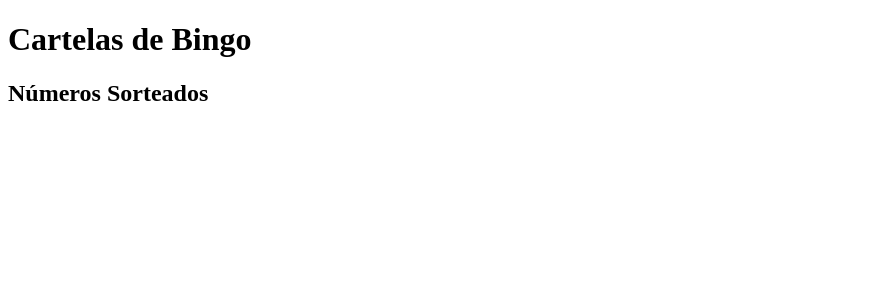
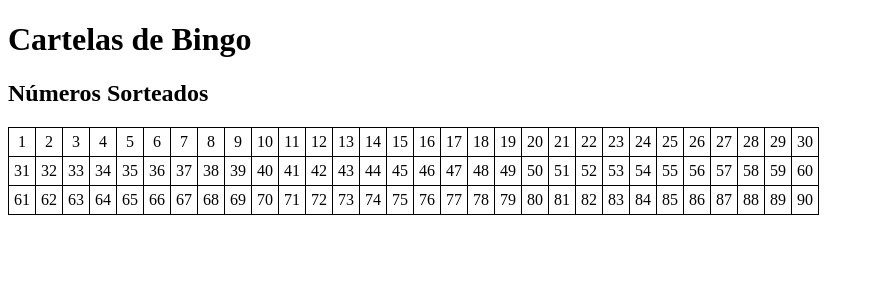
Before and after one commit to 879372/bingo-djago, a Django app: page /salvar_numeros_sorteados/ in a window 1280 px wide. Shown: the top 300 px of the page, without its empty margins (0-874 px from the left). Run offline with Django 5.2, Linux system fonts and the light colour scheme; data comes from the database, SQL or seed files in the repository.

Commit message:
Add files via upload

```diff
--- a/polls/templates/bingo/bingo_cards.html
+++ b/polls/templates/bingo/bingo_cards.html
@@ -53,6 +53,33 @@
             text-decoration: none;
             cursor: pointer;
         }
+
+        li {
+            list-style-type: none;
+          }
+
+
+        {% comment %} #lista-numeros-sorteados{
+            display:flex;
+            justify-content:center;
+            position:relative;
+            align-itens:center;
+            align-self:center;
+            width: 50px;
+            height: 50px;
+        }
+
+        #lista-numeros-sorteados li{
+            background-color: red;
+            padding:50px;
+            border-radius: 80px;
+            list-style-type: none;
+            text-align:center;
+            align-itens:center;
+            align-self:center;
+        } {% endcomment %}
+
+
     </style>
 </head>
 <body>
@@ -102,7 +129,27 @@
             <p id="modal-text"></p>
         </div>
     </div>
+    <div class='tabela' id="tabelaBingo">
+        <table>
+            <tr>
+                <td>1</td><td>2</td><td>3</td><td>4</td><td>5</td><td>6</td><td>7</td><td>8</td><td>9</td><td>10</td>
+                <td>11</td><td>12</td><td>13</td><td>14</td><td>15</td><td>16</td><td>17</td><td>18</td><td>19</td><td>20</td>
+                <td>21</td><td>22</td><td>23</td><td>24</td><td>25</td><td>26</td><td>27</td><td>28</td><td>29</td><td>30</td>
+            </tr>
+            <tr>
+                <td>31</td><td>32</td><td>33</td><td>34</td><td>35</td><td>36</td><td>37</td><td>38</td><td>39</td><td>40</td>
+                <td>41</td><td>42</td><td>43</td><td>44</td><td>45</td><td>46</td><td>47</td><td>48</td><td>49</td><td>50</td>
+                <td>51</td><td>52</td><td>53</td><td>54</td><td>55</td><td>56</td><td>57</td><td>58</td><td>59</td><td>60</td>
 
+            </tr>
+            <tr>
+                <td>61</td><td>62</td><td>63</td><td>64</td><td>65</td><td>66</td><td>67</td><td>68</td><td>69</td><td>70</td>
+                <td>71</td><td>72</td><td>73</td><td>74</td><td>75</td><td>76</td><td>77</td><td>78</td><td>79</td><td>80</td>
+                <td>81</td><td>82</td><td>83</td><td>84</td><td>85</td><td>86</td><td>87</td><td>88</td><td>89</td><td>90</td>
+            </tr>
+            <!-- Continuar com os outros números -->
+        </table>
+    </div>
     <script>
         var paused = false;
         var timeoutId = null;
@@ -110,17 +157,28 @@
         var numerosGlobais = [];
         var sorteioKuadra, sorteioKina, sorteioKeno;
 
+
         function verificarNumerosSorteados(numerosSorteados) {
             var numerosCartelas = document.querySelectorAll('.numeros-cartela td');
+            var tabelaBingo = document.getElementById("tabelaBingo");
+            var celulas = tabelaBingo.getElementsByTagName("td");
+            var numeroAtual = numerosSorteados[0];
 
-            var numeroAtual = numerosSorteados[0];
             for (var j = 0; j < numerosCartelas.length; j++) {
                 var numeroCartela = parseInt(numerosCartelas[j].innerText);
                 if (numeroCartela === numeroAtual) {
                     numerosCartelas[j].classList.add('destaque');
                 }
             }
+
+            for (var i = 0; i < celulas.length; i++) {
+                var numeroCelula = parseInt(celulas[i].innerText);
+                if (numeroAtual === numeroCelula) {
+                    celulas[i].classList.add('destaque');
+                }
+            }
         }
+
 
         function atualizarNumeros(numeros, kuadra, kina, keno) {
             numerosGlobais = numeros;
@@ -143,10 +201,13 @@
             var ul = document.getElementById('lista-numeros-sorteados');
             var numero = numerosGlobais[currentIndex];
             var li = document.createElement('li');
-            li.textContent = 'Índice: ' + (currentIndex + 1) + ' - Número: ' + numero;
+            li.textContent = numero;//'Índice: ' + (currentIndex + 1) + ' - Número: ' + numero;
             ul.appendChild(li);
             verificarNumerosSorteados([numero]);
-
+            // Remove elementos antigos para manter apenas os últimos 3
+            while (ul.children.length > 3) {
+                ul.removeChild(ul.firstChild);
+            }
             // Verifica se o índice do número sorteado corresponde ao sorteio da Kuadra
             if (currentIndex + 1 === sorteioKuadra) {
                 openModal('kuadra');
--- a/polls/views.py
+++ b/polls/views.py
@@ -12,7 +12,6 @@ from django.http import JsonResponse
 from django.db.models import Count
 import re
 from django.core.exceptions import ObjectDoesNotExist
-
 
 
 class HomeView(View):
@@ -116,7 +115,7 @@ def bingo_cards(request):
             sorteio.cartela_keno = cartela_keno
 
             sorteio.save()
-
+            print()
             if cartela_kuadra is not None and cartela_kina is not None and cartela_keno is not None:
                 break
 
```
Also changed, not shown: polls/templates/base.html (added, +20 -0 lines), polls/templates/bingo/error.html (added, +11 -0 lines), polls/templates/bingo/home.html (+16 -1 lines).
